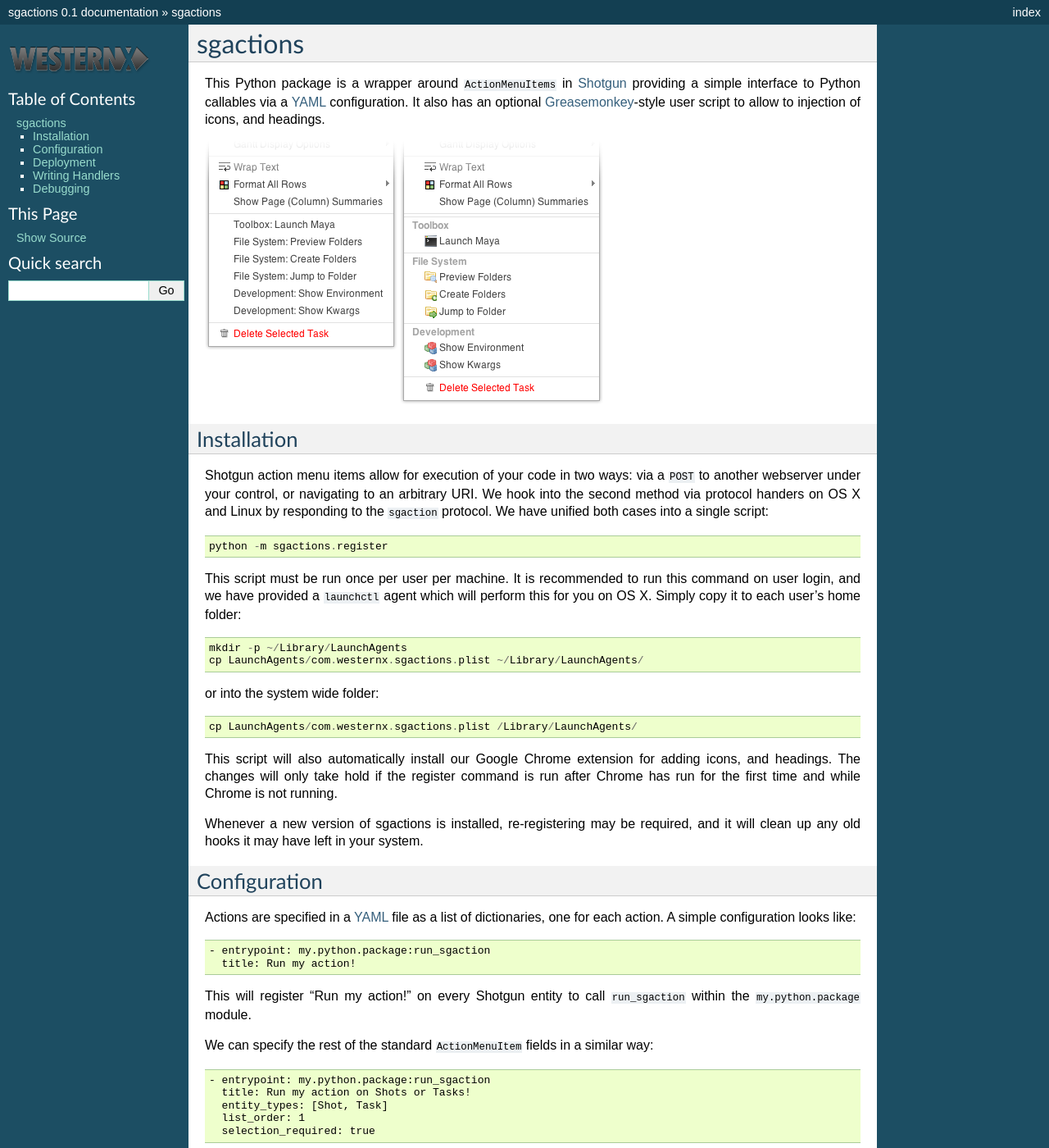
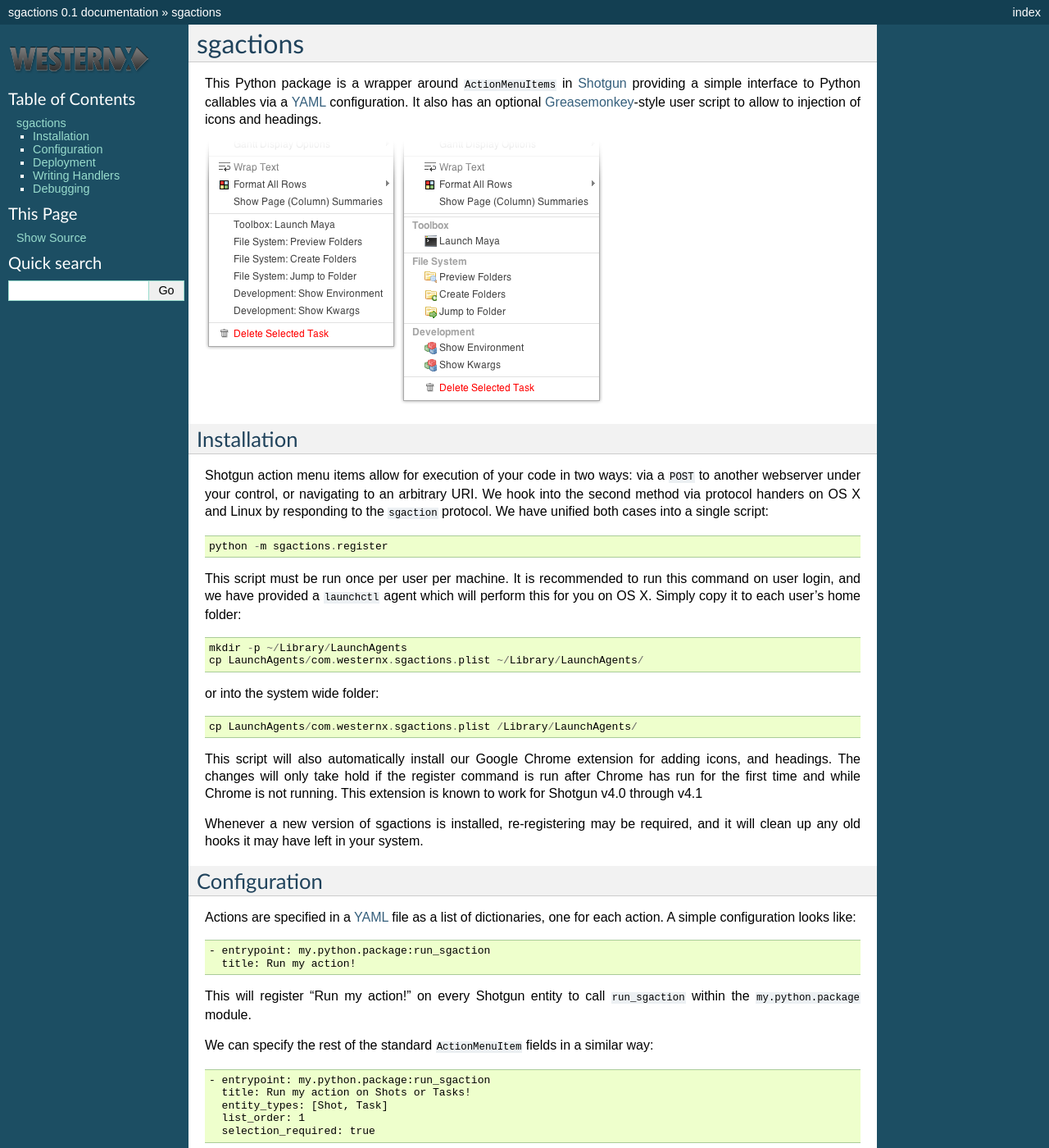
Before and after one commit to vfxetc/sgactions, a Sphinx documentation site: the page built from docs/index.rst, in a window 1280 px wide and 1400 px high. Shown: the whole window at 82% size. Built offline with Sphinx 7.4.7, drawn with Linux system fonts in a browser that asks for light colours.

Commit message:
Note about Shotgun version

```diff
--- a/docs/index.rst
+++ b/docs/index.rst
@@ -3,7 +3,7 @@
 sgactions
 =========
 
-This Python package is a wrapper around ``ActionMenuItems`` in `Shotgun <http://www.shotgunsoftware.com/>`_ providing a simple interface to Python callables via a `YAML <http://www.yaml.org>`_ configuration. It also has an optional `Greasemonkey <http://en.wikipedia.org/wiki/Greasemonkey>`_-style user script to allow to injection of icons, and headings.
+This Python package is a wrapper around ``ActionMenuItems`` in `Shotgun <http://www.shotgunsoftware.com/>`_ providing a simple interface to Python callables via a `YAML <http://www.yaml.org>`_ configuration. It also has an optional `Greasemonkey <http://en.wikipedia.org/wiki/Greasemonkey>`_-style user script to allow to injection of icons and headings.
 
 .. image:: _static/icons-screenshot.png
 
@@ -24,7 +24,7 @@
 
     cp LaunchAgents/com.westernx.sgactions.plist /Library/LaunchAgents/
 
-This script will also automatically install our Google Chrome extension for adding icons, and headings. The changes will only take hold if the register command is run after Chrome has run for the first time and while Chrome is not running.
+This script will also automatically install our Google Chrome extension for adding icons, and headings. The changes will only take hold if the register command is run after Chrome has run for the first time and while Chrome is not running. This extension is known to work for Shotgun v4.0 through v4.1
 
 Whenever a new version of sgactions is installed, re-registering may be required, and it will clean up any old hooks it may have left in your system.
 
```
